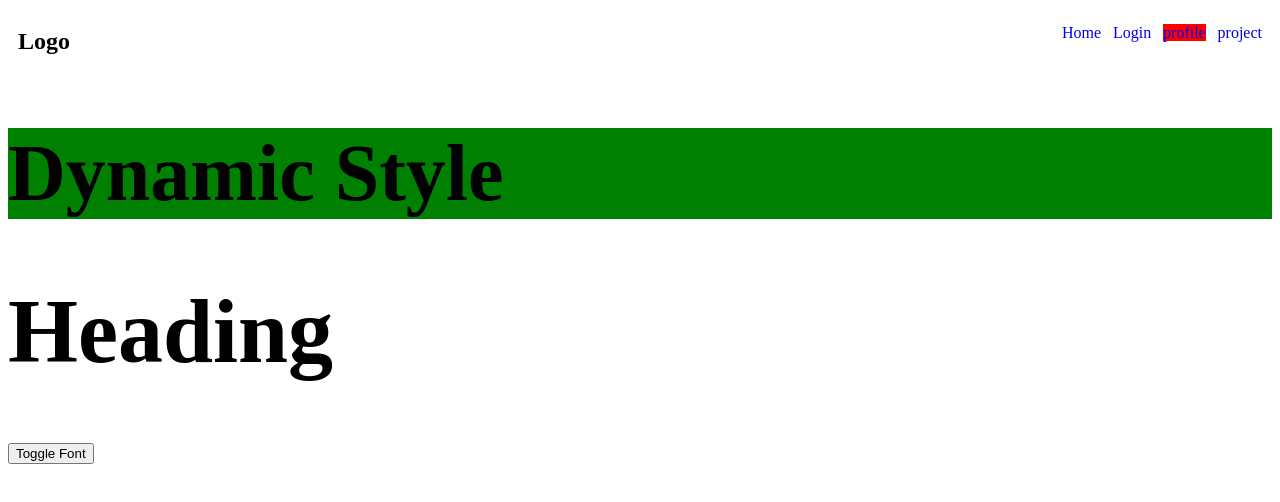
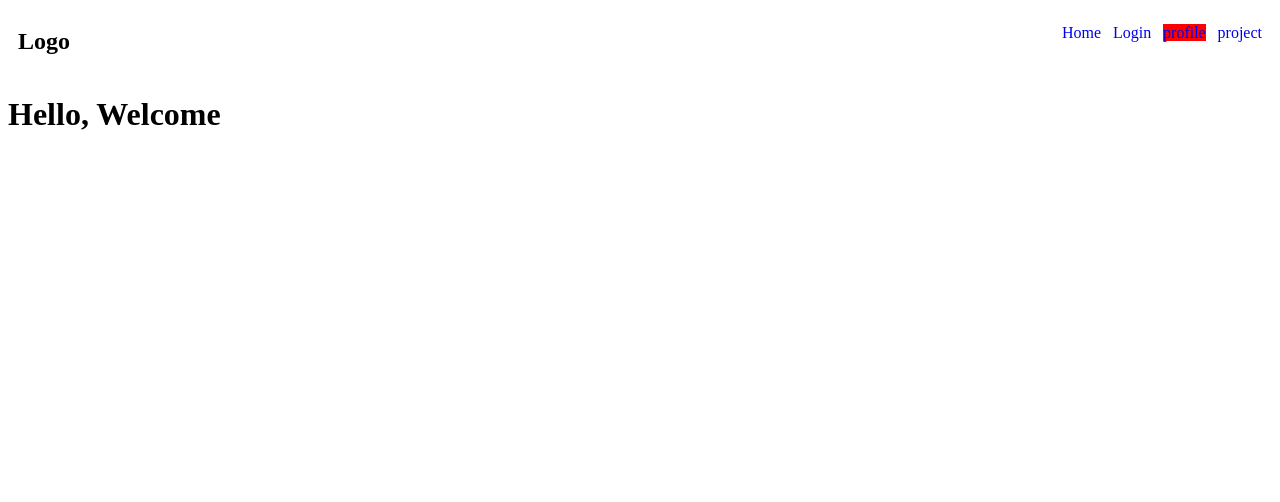
Before and after one commit to vaibhavkate7/Angular-training, an Angular app: page /profile in a window 1280 px wide. Shown: the top 502 px of the page. Built offline with nearby package versions, Linux system fonts and the light colour scheme.

Commit message:
learn: learn about data pass form one page to other page

```diff
--- a/src/app/app.routes.ts
+++ b/src/app/app.routes.ts
@@ -10,5 +10,6 @@ export const routes: Routes = [
   {path:'profile',component:ProfileCompoent},
   {path:'project',component:ProjectComponent},
   {path:'',component:HomeComponent},
+  {path:'profile',component:ProfileCompoent},
   {path:'**',component:PageNotFoundComponent}
 ];
--- a/src/app/home/home.component.html
+++ b/src/app/home/home.component.html
@@ -1 +1,5 @@
-<p>home works!</p>
+<p>home Page</p>
+
+<!-- <a [routerLink]="['profile',{name:'vaibhav kate'}]">Go To Profile Page</a> -->
+
+<button (click)="goToProfile()" >Go to profile page</button>
--- a/src/app/home/home.component.ts
+++ b/src/app/home/home.component.ts
@@ -1,11 +1,15 @@
-import { Component } from '@angular/core';
-
+import { Component, } from '@angular/core';
+import {  Router, RouterLink } from '@angular/router'
 @Component({
   selector: 'app-home',
-  imports: [],
+  imports: [RouterLink],
   templateUrl: './home.component.html',
   styleUrl: './home.component.css'
 })
 export class HomeComponent {
 
+  constructor(private router:Router){}
+ goToProfile(){
+  this.router.navigate(['profile'],{queryParams:{name:'vaibhav kate'}})
+ }
 }
--- a/src/app/profile/profile.component.html
+++ b/src/app/profile/profile.component.html
@@ -1,4 +1,4 @@
-<h1
+<!-- <h1
   [style.backgroundColor]="bgColor"
   [style.fontSize]="fontSize">
     Dynamic Style
@@ -10,4 +10,6 @@
 <button
   (click)="updeateHeadingSize()">
     Toggle Font
-</button>
+</button> -->
+
+<h1>Hello, Welcome {{userName}}</h1>
--- a/src/app/profile/profile.component.ts
+++ b/src/app/profile/profile.component.ts
@@ -1,6 +1,7 @@
 import { Component } from "@angular/core";
 import { NgForOf } from "../../../node_modules/@angular/common/common_module.d-NEF7UaHr";
 import { NgFor } from "@angular/common";
+import { ActivatedRoute } from "@angular/router";
 
 @Component({
   selector:'app-profile',
@@ -18,4 +19,17 @@ export class ProfileCompoent {
  updeateHeadingSize() {
   this.zoom=!this.zoom
  }
+
+ userName:string|null=""
+ constructor(private route:ActivatedRoute){}
+ ngOnInit(){
+//  this.userName=this.route.snapshot.paramMap.get('name')
+//  console.log(this.userName);
+ this.route.queryParams.subscribe(params=>{
+this.userName=params['name'];
+
+ })
+ }
+
+
 }
```
Also changed, not shown: src/app/project/project.component.html (line endings or trailing spaces).
